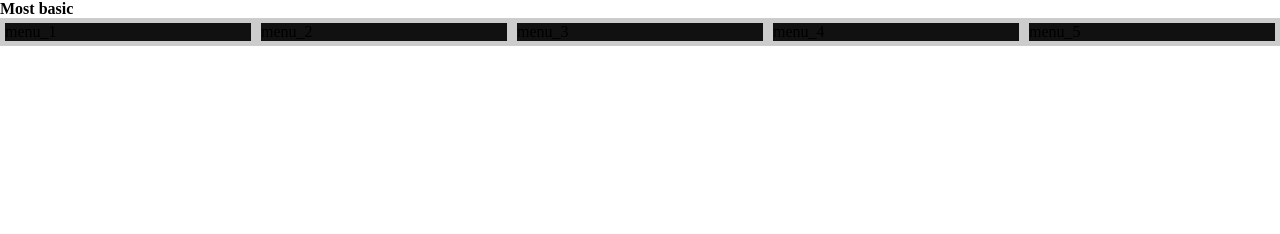
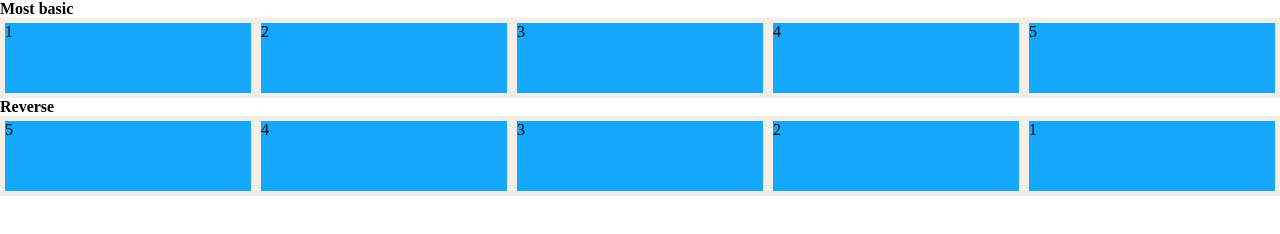
Before and after one commit to tuckpuck/flexbox_reference, a plain HTML site: page index.html in a window 1280 px wide. Drawn offline with Linux system fonts and the light colour scheme.

Commit message:
added reverse flexbox menu

```diff
--- a/css/style.css
+++ b/css/style.css
@@ -6,16 +6,21 @@
 
 .menu-ul {
   list-style-type: none;
-  background: #ccc;
+  background: #F3EEEA;
   display: flex;
   list-style-position: outside;
+  height: 80px;
+}
+
+.ul-two {
+    flex-direction: row-reverse;
 }
 
 .menu-item {
     margin: 5px;
-    background: #111;
+    background: #14A8FA;
 }
 
-.menu-one {
+.menu-one, .menu-two {
     flex: 1 1 0;
 }
--- a/index.html
+++ b/index.html
@@ -9,13 +9,24 @@
   <div class="menu-container container-one">
     <h4 class="menu-title title-one">Most basic</h4>
     <ul class="menu-ul ul-one">
-      <li class="menu-item menu-one item-1">menu_1</li>
-      <li class="menu-item menu-one item-2">menu_2</li>
-      <li class="menu-item menu-one item-3">menu_3</li>
-      <li class="menu-item menu-one item-4">menu_4</li>
-      <li class="menu-item menu-one item-5">menu_5</li>
+      <li class="menu-item menu-one item-1">1</li>
+      <li class="menu-item menu-one item-2">2</li>
+      <li class="menu-item menu-one item-3">3</li>
+      <li class="menu-item menu-one item-4">4</li>
+      <li class="menu-item menu-one item-5">5</li>
     </ul>
   </div>
+
+    <div class="menu-container container-two">
+      <h4 class="menu-title title-two">Reverse</h4>
+      <ul class="menu-ul ul-two">
+        <li class="menu-item menu-two item-1">1</li>
+        <li class="menu-item menu-two item-2">2</li>
+        <li class="menu-item menu-two item-3">3</li>
+        <li class="menu-item menu-two item-4">4</li>
+        <li class="menu-item menu-two item-5">5</li>
+      </ul>
+    </div>
 
 </body>
 <script src="js/js.js"></script>
```
